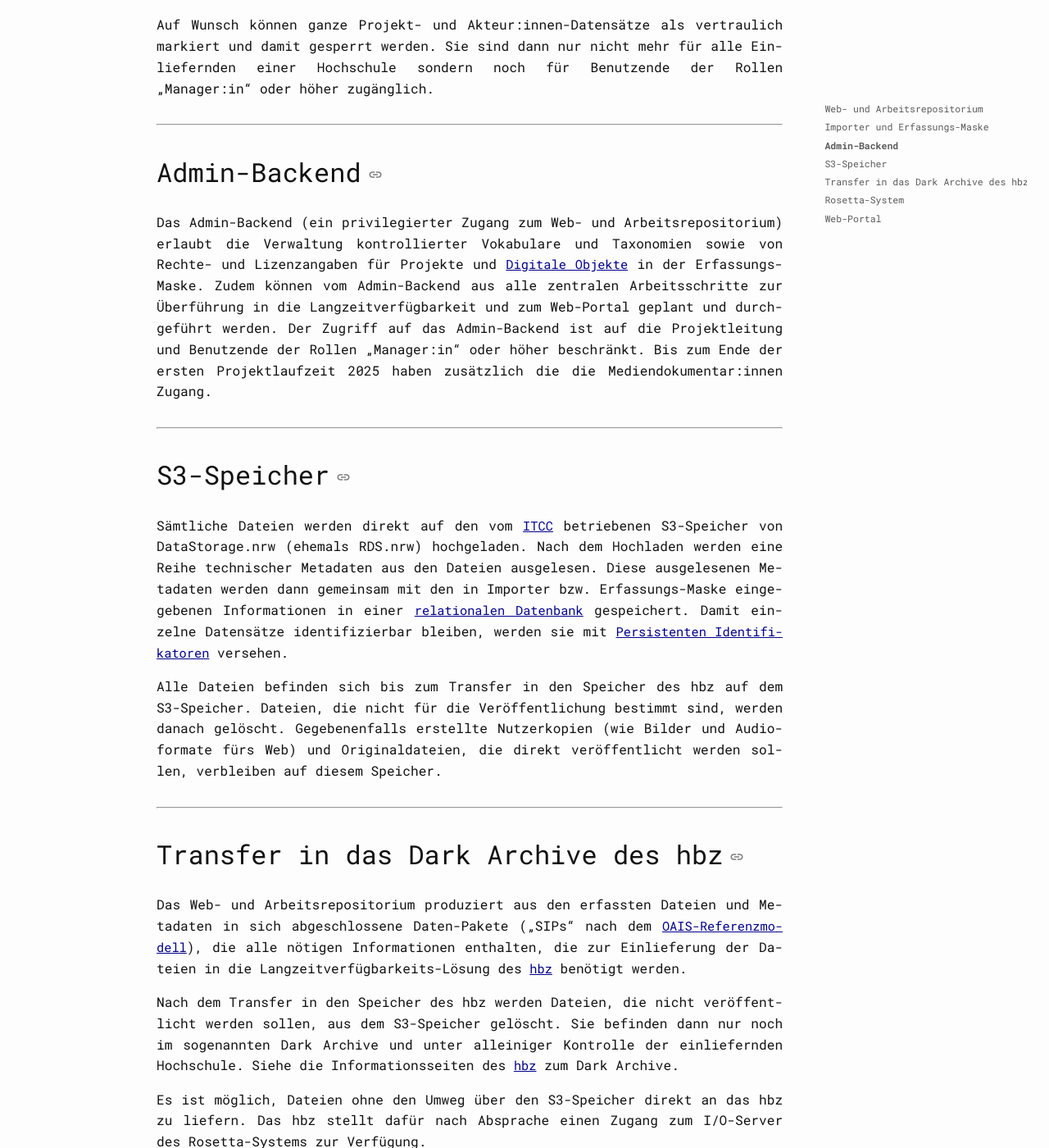
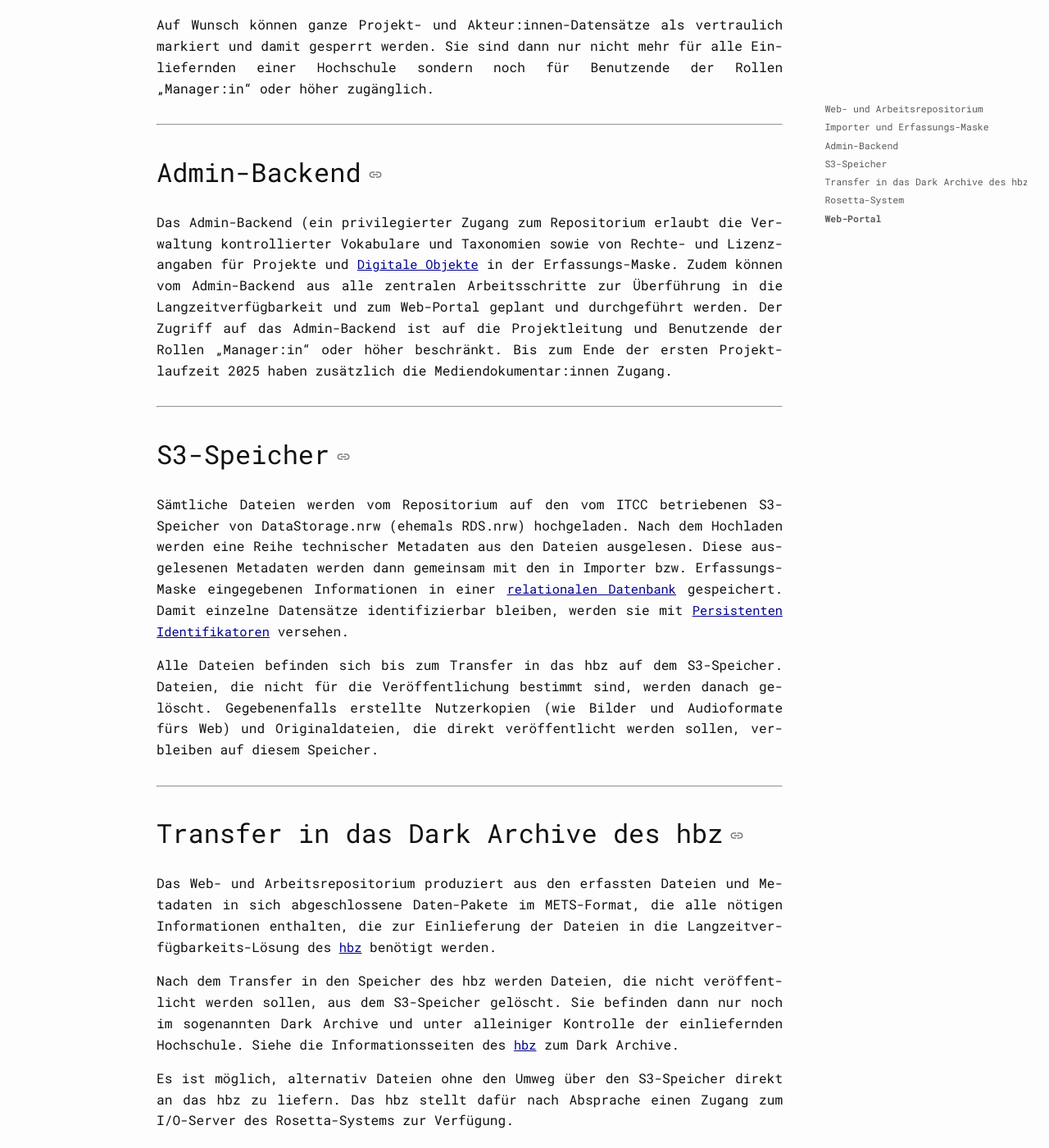
Before and after one commit to arkumu/arkumu.github.io, a Jekyll site: the page built from dokumentation/infrastruktur.markdown, in a window 1280 px wide and 1400 px high, scrolled down 1947 px. Shown: the whole window at 82% size. Built offline with Jekyll 4.4.1, drawn with Linux system fonts in a browser that asks for light colours; a script that is not in the unit is left out; some of the changed text lies outside the part shown.

Commit message:
Update infrastruktur.markdown

```diff
--- a/dokumentation/infrastruktur.markdown
+++ b/dokumentation/infrastruktur.markdown
@@ -15,7 +15,7 @@ Dieses im Vorprojekt entwickelte Strukturdiagramm veranschaulicht den logischen
 
 ## Web- und Arbeitsrepositorium
 
-Das Web- und Arbeitsrepositorium ist der zentrale Knotenpunkt, an dem alle Daten und Dateien, die bei arkumu.nrw erfasst werden, zusammenlaufen, bearbeitet und angereichert werden können, und von dem aus sie weiterverarbeitet werden können. Das Web- und Arbeitsrepositorium stellt einen Daten- und Metadaten-Importer ebenso wie eine manuelle Erfassungsmaske zur Verfügung, liefert die Daten für das öffentliche Web-Portal und bietet eine OAI-PMH Schnittstelle für Rosetta, die Langzeitverfügbarkeits-Lösung des [hbz](https://www.hbz-nrw.de/).
+Das Web- und Arbeitsrepositorium, kurz Repositorium, ist der zentrale Knotenpunkt, an dem alle Daten und Dateien, die bei arkumu.nrw erfasst werden, zusammenlaufen, bearbeitet und angereichert werden können, und von dem aus sie weiterverarbeitet werden können. Das Repositorium stellt einen Daten- und Metadaten-Importer ebenso wie eine manuelle Erfassungsmaske zur Verfügung, liefert die Daten für das öffentliche Web-Portal und bietet eine OAI-PMH Schnittstelle für Rosetta, die Langzeitverfügbarkeits-Lösung des [hbz](https://www.hbz-nrw.de/).
 
 Das Projekt arkumu.nrw sollte ursprünglich dafür das speziell für die Archivierung von audio-visuellen Kulturarchivalien entwickelte Repositoriumssystem [KA³](https://ka3.uni-koeln.de/) nutzen. Das ITCC der Uni Köln hat aber aufgrund gestiegener Anforderungen erst eine eigene Softwarelösung auf Basis von Grails entwickelt, und diese 2025 noch einmal verworfen und neu und auf Basis von Django programmiert.
 
@@ -25,7 +25,7 @@ Diese Django-App wird vom ITCC weiter entwickelt werden. Der Code und die techni
 
 ## Importer und Erfassungs-Maske
 
-Diese bilden einen Teil der Funktionen des Web- und Arbeitsrepositoriums, siehe oben. Über diese können neue [Projekte](/ressourcen/entitaeten-und-attribute-des-datenmodells.html#zentrale-entitäten-projekt-und-ereignis) angelegt und verwaltet werden. Sie stehen allen Personen zur Verfügung, die mit der Einlieferung der Daten beauftragt sind. Neben dem Team der ersten Projektlaufzeit sind dies zunächst ausgewählte Personen an den Hochschulen. In Zukunft sollen Importer und Erfassungs-Maske via [Shibboleth](https://www.shibboleth.net/) auch für Lehrende und Studierende zugänglich sein.
+Diese bilden einen Teil der Funktionen des Repositoriums, siehe oben. Über diese können neue [Projekte](/ressourcen/entitaeten-und-attribute-des-datenmodells.html#zentrale-entitäten-projekt-und-ereignis) angelegt und verwaltet werden. Sie stehen allen Personen zur Verfügung, die mit der Einlieferung der Daten beauftragt sind. Neben dem Team der ersten Projektlaufzeit sind dies zunächst ausgewählte Personen an den Hochschulen. In Zukunft sollen Importer und Erfassungs-Maske via [Shibboleth](https://www.shibboleth.net/) auch für Lehrende und Studierende zugänglich sein.
 
 Die mit der Einlieferung in dem Pre-Ingest beauftragten Personen einer Hochschule haben ausschließlich Zugang zu den von ihrer eigenen Hochschule eingelieferten Metadaten und Dateien.
 
@@ -35,7 +35,7 @@ Auf Wunsch können ganze Projekt- und Akteur:innen-Datensätze als vertraulich m
 
 ## Admin-Backend
 
-Das Admin-Backend (ein privilegierter Zugang zum Web- und Arbeitsrepositorium) erlaubt die Verwaltung kontrollierter Vokabulare und Taxonomien sowie von Rechte- und Lizenzangaben für Projekte und [Digitale Objekte](/ressourcen/entitaeten-und-attribute-des-datenmodells.html#ereignis-digitale-objekte) in der Erfassungs-Maske. Zudem können vom Admin-Backend aus alle zentralen Arbeitsschritte zur Überführung in die Langzeitverfügbarkeit und zum Web-Portal geplant und durchgeführt werden. Der Zugriff auf das Admin-Backend ist auf die Projektleitung und Benutzende der Rollen „Manager:in“ oder höher beschränkt. Bis zum Ende der ersten Projektlaufzeit 2025 haben zusätzlich die die Mediendokumentar:innen Zugang.
+Das Admin-Backend (ein privilegierter Zugang zum Repositorium erlaubt die Verwaltung kontrollierter Vokabulare und Taxonomien sowie von Rechte- und Lizenzangaben für Projekte und [Digitale Objekte](/ressourcen/entitaeten-und-attribute-des-datenmodells.html#ereignis-digitale-objekte) in der Erfassungs-Maske. Zudem können vom Admin-Backend aus alle zentralen Arbeitsschritte zur Überführung in die Langzeitverfügbarkeit und zum Web-Portal geplant und durchgeführt werden. Der Zugriff auf das Admin-Backend ist auf die Projektleitung und Benutzende der Rollen „Manager:in“ oder höher beschränkt. Bis zum Ende der ersten Projektlaufzeit 2025 haben zusätzlich die Mediendokumentar:innen Zugang.
 
 
 ----
@@ -43,19 +43,19 @@ Das Admin-Backend (ein privilegierter Zugang zum Web- und Arbeitsrepositorium) e
 
 ## S3-Speicher
 
-Sämtliche Dateien werden direkt auf den vom [ITCC](/projektstruktur/team#entwicklungs-team) betriebenen S3-Speicher von DataStorage.nrw (ehemals RDS.nrw) hochgeladen. Nach dem Hochladen werden eine Reihe technischer Metadaten aus den Dateien ausgelesen. Diese ausgelesenen Metadaten werden dann gemeinsam mit den in Importer bzw. Erfassungs-Maske eingegebenen Informationen in einer [relationalen Datenbank](https://www.ibm.com/de-de/topics/relational-databases) gespeichert. Damit einzelne Datensätze identifizierbar bleiben, werden sie mit [Persistenten Identifikatoren](/ressourcen/entitaeten-und-attribute-des-datenmodells.html#projekt-identifikatoren-und-normdaten) versehen.
+Sämtliche Dateien werden vom Repositorium auf den vom ITCC betriebenen S3-Speicher von DataStorage.nrw (ehemals RDS.nrw) hochgeladen. Nach dem Hochladen werden eine Reihe technischer Metadaten aus den Dateien ausgelesen. Diese ausgelesenen Metadaten werden dann gemeinsam mit den in Importer bzw. Erfassungs-Maske eingegebenen Informationen in einer [relationalen Datenbank](https://www.ibm.com/de-de/topics/relational-databases) gespeichert. Damit einzelne Datensätze identifizierbar bleiben, werden sie mit [Persistenten Identifikatoren](/ressourcen/entitaeten-und-attribute-des-datenmodells.html#projekt-identifikatoren-und-normdaten) versehen.
 
-Alle Dateien befinden sich bis zum Transfer in den Speicher des hbz auf dem S3-Speicher. Dateien, die nicht für die Veröffentlichung bestimmt sind, werden danach gelöscht. Gegebenenfalls erstellte Nutzerkopien (wie Bilder und Audioformate fürs Web) und Originaldateien, die direkt veröffentlicht werden sollen, verbleiben auf diesem Speicher.
+Alle Dateien befinden sich bis zum Transfer in das hbz auf dem S3-Speicher. Dateien, die nicht für die Veröffentlichung bestimmt sind, werden danach gelöscht. Gegebenenfalls erstellte Nutzerkopien (wie Bilder und Audioformate fürs Web) und Originaldateien, die direkt veröffentlicht werden sollen, verbleiben auf diesem Speicher.
 
 ----
 
 ## Transfer in das Dark Archive des hbz
 
-Das Web- und Arbeitsrepositorium produziert aus den erfassten Dateien und Metadaten in sich abgeschlossene Daten-Pakete („SIPs“ nach dem  [OAIS-Referenzmodell](https://docs.nfdi4culture.de/ta4-digital-preservation-basics/4-forschungsdaten-im-digitalen-langzeitarchiv/4-1-das-oais-modell)), die alle nötigen Informationen enthalten, die zur Einlieferung der Dateien in die Langzeitverfügbarkeits-Lösung des [hbz](https://www.hbz-nrw.de/) benötigt werden.
+Das Web- und Arbeitsrepositorium produziert aus den erfassten Dateien und Metadaten in sich abgeschlossene Daten-Pakete im METS-Format, die alle nötigen Informationen enthalten, die zur Einlieferung der Dateien in die Langzeitverfügbarkeits-Lösung des [hbz](https://www.hbz-nrw.de/) benötigt werden.
 
 Nach dem Transfer in den Speicher des hbz werden Dateien, die nicht veröffentlicht werden sollen, aus dem S3-Speicher gelöscht. Sie befinden dann nur noch im sogenannten Dark Archive und unter alleiniger Kontrolle der einliefernden Hochschule. Siehe die Informationsseiten des [hbz](https://service-wiki.hbz-nrw.de/spaces/LLZV/pages/565936255/Glossar+wichtiger+Begriffe+f%C3%BCr+die+Langzeitverf%C3%BCgbarkeit#GlossarwichtigerBegriffef%C3%BCrdieLangzeitverf%C3%BCgbarkeit-DarkArchiveDarkArchive) zum Dark Archive.
 
-Es ist möglich, Dateien ohne den Umweg über den S3-Speicher direkt an das hbz zu liefern. Das hbz stellt dafür nach Absprache einen Zugang zum I/O-Server des Rosetta-Systems zur Verfügung.
+Es ist möglich, alternativ Dateien ohne den Umweg über den S3-Speicher direkt an das hbz zu liefern. Das hbz stellt dafür nach Absprache einen Zugang zum I/O-Server des Rosetta-Systems zur Verfügung.
 
 ----
 
```
Also changed, not shown: other parts of dokumentation/infrastruktur.markdown (+1 -1 lines).
